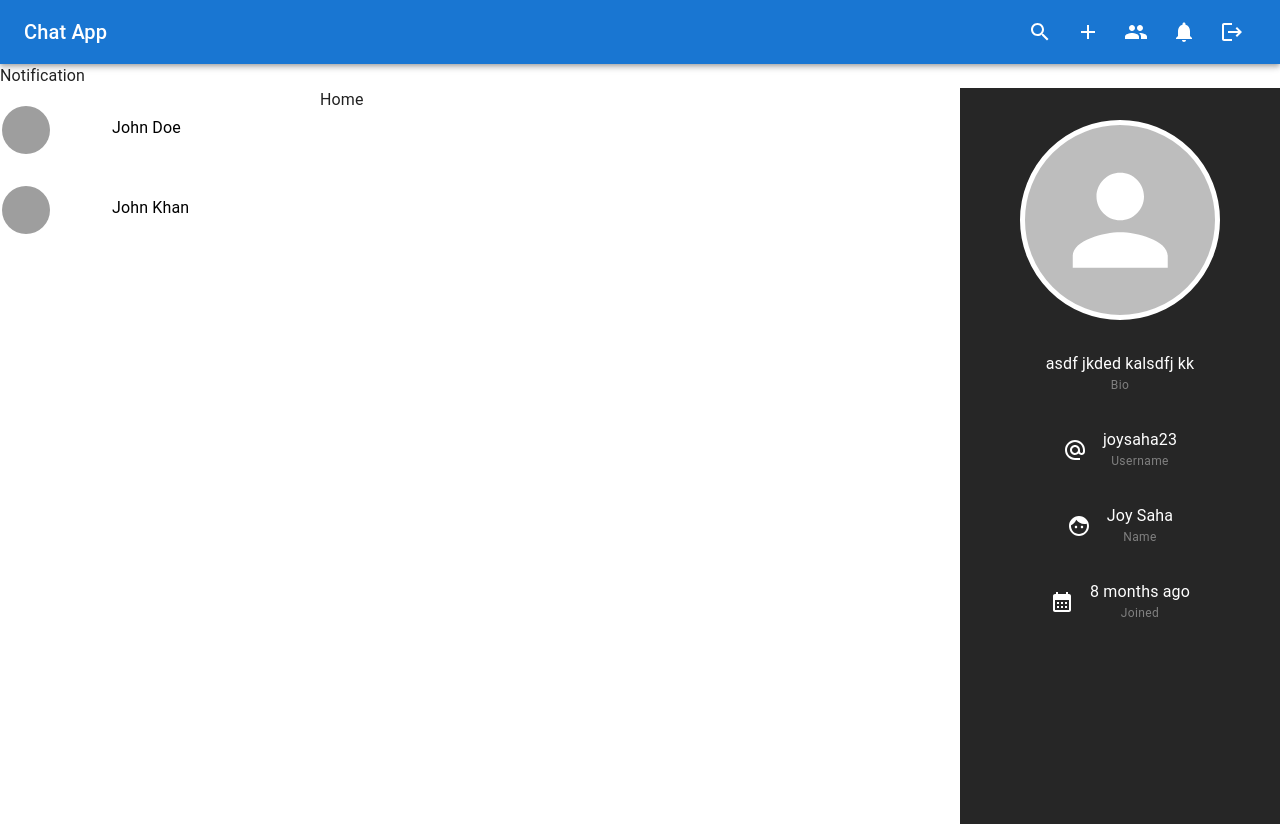
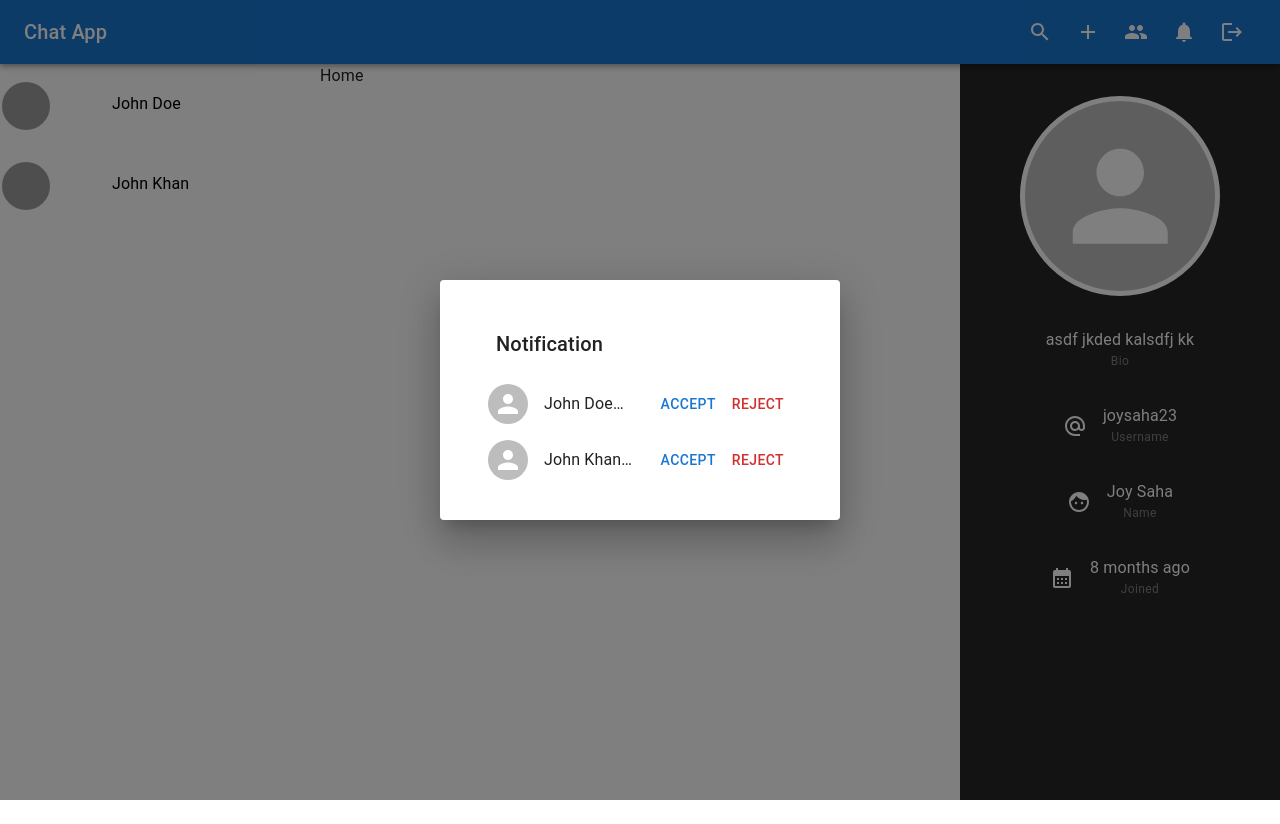
Before and after one commit to joysaha023/chat-app-client-side, a React (Vite) app: page / in a window 1280 px wide. Both pictures are taken after a click on the button 1184 px from the left and 32 px from the top of the page. After the commit the page ends 800 px from the top, so only its background shows below. Built offline with nearby package versions, Linux system fonts and the light colour scheme; grey boxes are pictures that could not be loaded.

Commit message:
notification completed and with show user

```diff
--- a/src/components/specific/Notifications.jsx
+++ b/src/components/specific/Notifications.jsx
@@ -1,11 +1,79 @@
-import React from 'react'
+import {
+  Avatar,
+  Button,
+  Dialog,
+  DialogTitle,
+  ListItem,
+  Stack,
+  Typography
+} from "@mui/material";
+import React, { memo } from "react";
+import { sampleNotifications } from "../../constants/sampleData";
 
 const Notifications = () => {
+  const friendRequestHandler = ({ _id, accept }) => {
+    //Add friend request handler
+  };
+
   return (
-    <div>
-      Notification
-    </div>
-  )
-}
+    <Dialog open>
+      <Stack p={{ xs: "1rem", sm: "2rem" }} maxWidth={"25rem"}>
+        <DialogTitle>Notification</DialogTitle>
+        {sampleNotifications.length > 0 ? (
+          sampleNotifications.map(({ sender, _id }) => (
+            <NotificationItem
+              sender={sender}
+              _id={_id}
+              handler={friendRequestHandler}
+              key={_id}
+            ></NotificationItem>
+          ))
+        ) : (
+          <Typography textAlign={"center"}>0 Notifications</Typography>
+        )}
+      </Stack>
+    </Dialog>
+  );
+};
 
-export default Notifications
+const NotificationItem = memo(({ sender, _id, handler }) => {
+  const { name, avatar } = sender;
+
+  return (
+    <ListItem>
+      <Stack
+        direction={"row"}
+        alignItems={"center"}
+        spacing={"1rem"}
+        width={"100%"}
+      >
+        <Avatar></Avatar>
+        <Typography
+          variant="body1"
+          sx={{
+            flexGlow: 1,
+            display: "-webkit-box",
+            WebkitLineClamp: 1,
+            WebkitBoxOrient: "vertical",
+            overflow: "hidden",
+            textOverflow: "ellipsis",
+            width: "100%",
+          }}
+        >
+          {`${name} sent you a friend request`}
+        </Typography>
+        <Stack direction={{
+          xs: "column",
+          sm: "row",
+        }}>
+          <Button onClick={() => handler({ _id, accept: true })}>Accept</Button>
+          <Button color="error" onClick={() => handler({ _id, accept: false })}>
+            Reject
+          </Button>
+        </Stack>
+      </Stack>
+    </ListItem>
+  );
+});
+
+export default Notifications;
--- a/src/constants/sampleData.js
+++ b/src/constants/sampleData.js
@@ -27,3 +27,20 @@ export const sampleUsers = [
     _id: "2",
   },
 ];
+
+export const sampleNotifications = [
+  {
+    sender: {
+      avatar: ["https://www.w3schools.com/howto/img_avatar.png"],
+      name: "John Doe",
+    },
+    _id: "1",
+  },
+  {
+    sender: {
+      avatar: ["https://www.w3schools.com/howto/img_avatar.png"],
+      name: "John Khan",
+    },
+    _id: "2",
+  },
+];
--- a/src/main.jsx
+++ b/src/main.jsx
@@ -8,9 +8,9 @@ ReactDOM.createRoot(document.getElementById("root")).render(
   <React.StrictMode>
     <HelmetProvider>
       <CssBaseline></CssBaseline>
-      <div onContextMenu={(e) => e.preventDefault()}>
+      {/* <div onContextMenu={(e) => e.preventDefault()}> */}
         <App />
-      </div>
+      {/* </div> */}
     </HelmetProvider>
   </React.StrictMode>
 );
```
